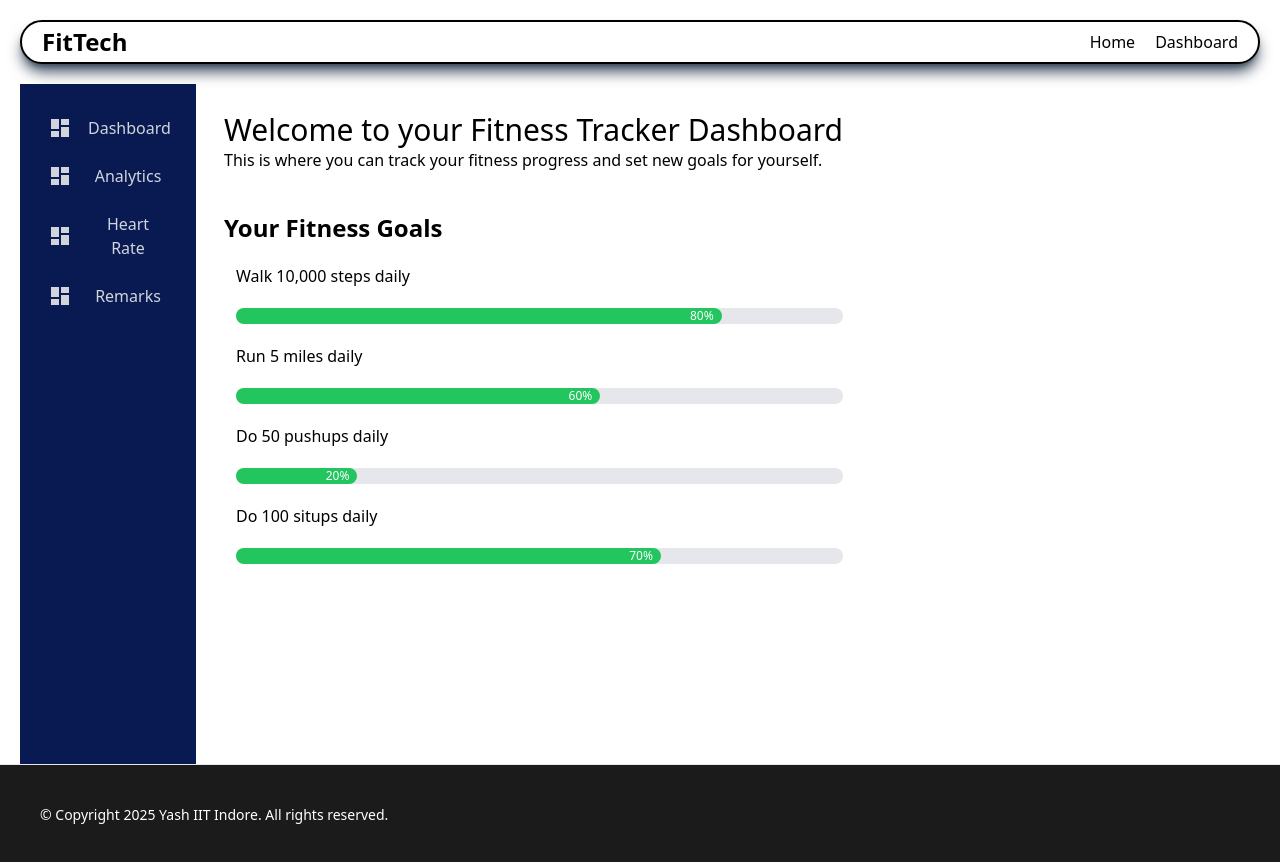
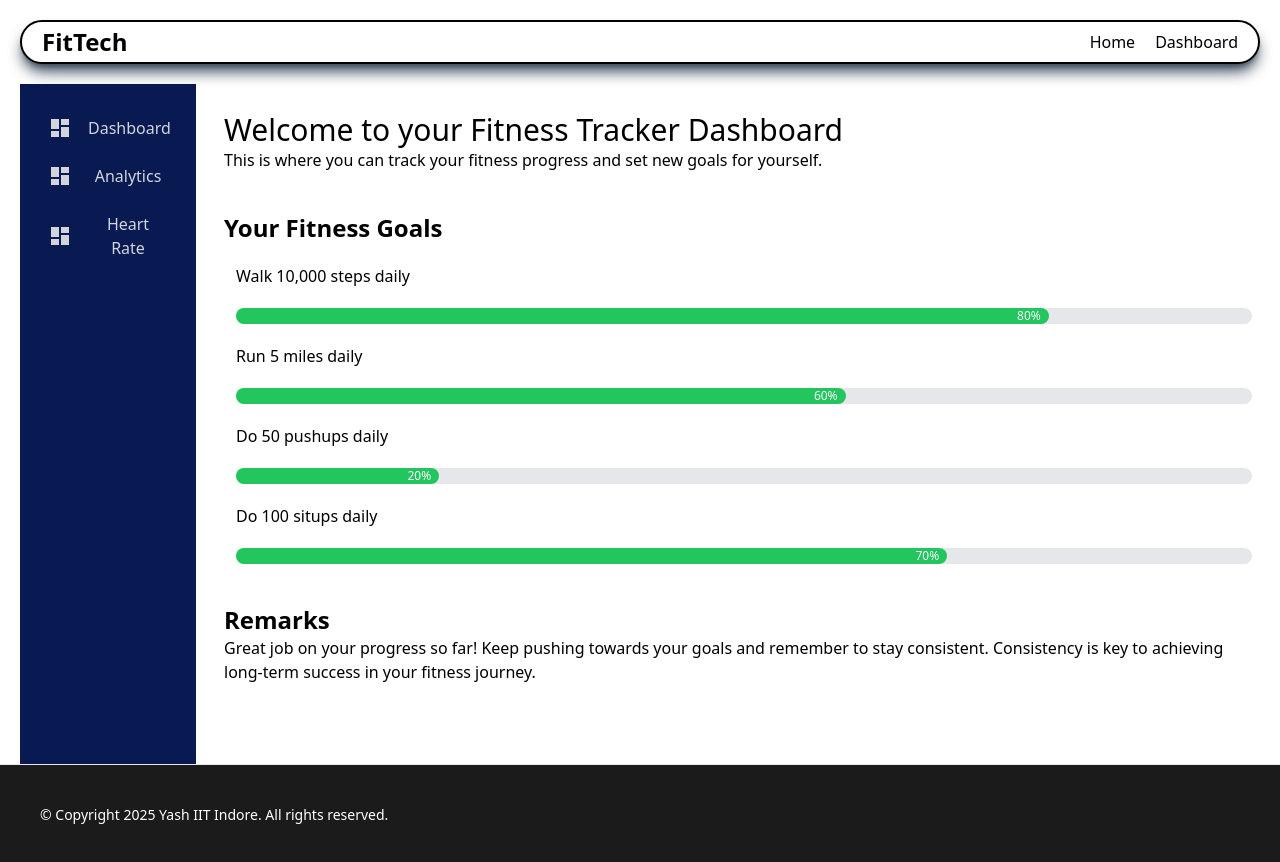
Before and after one commit to yasharyasaxena/Fitness-tracker, a React (Vite) app: page /Dashboard in a window 1280 px wide. Shown: the top 862 px of the page. Built offline with nearby package versions, Linux system fonts and the light colour scheme.

Commit message:
remarks done

```diff
--- a/src/components/DashLayout.jsx
+++ b/src/components/DashLayout.jsx
@@ -7,7 +7,6 @@ export default function DashLayout() {
     { name: "Dashboard", path: "/dashboard" },
     { name: "Analytics", path: "/dashboard/analytics" },
     { name: "Heart Rate", path: "/dashboard/heart_rate" },
-    { name: "Remarks", path: "/dashboard/remarks" },
   ];
   return (
     <>
--- a/src/pages/Dashboard.jsx
+++ b/src/pages/Dashboard.jsx
@@ -22,6 +22,14 @@ export default function Dashboard() {
           <ProgressBar progress={70} />
         </ul>
       </div>
+      <div className="pt-10">
+        <h2 className="text-2xl font-bold">Remarks</h2>
+        <p className="font-light">
+          Great job on your progress so far! Keep pushing towards your goals and
+          remember to stay consistent. Consistency is key to achieving long-term
+          success in your fitness journey.
+        </p>
+      </div>
     </div>
   );
 }
```
